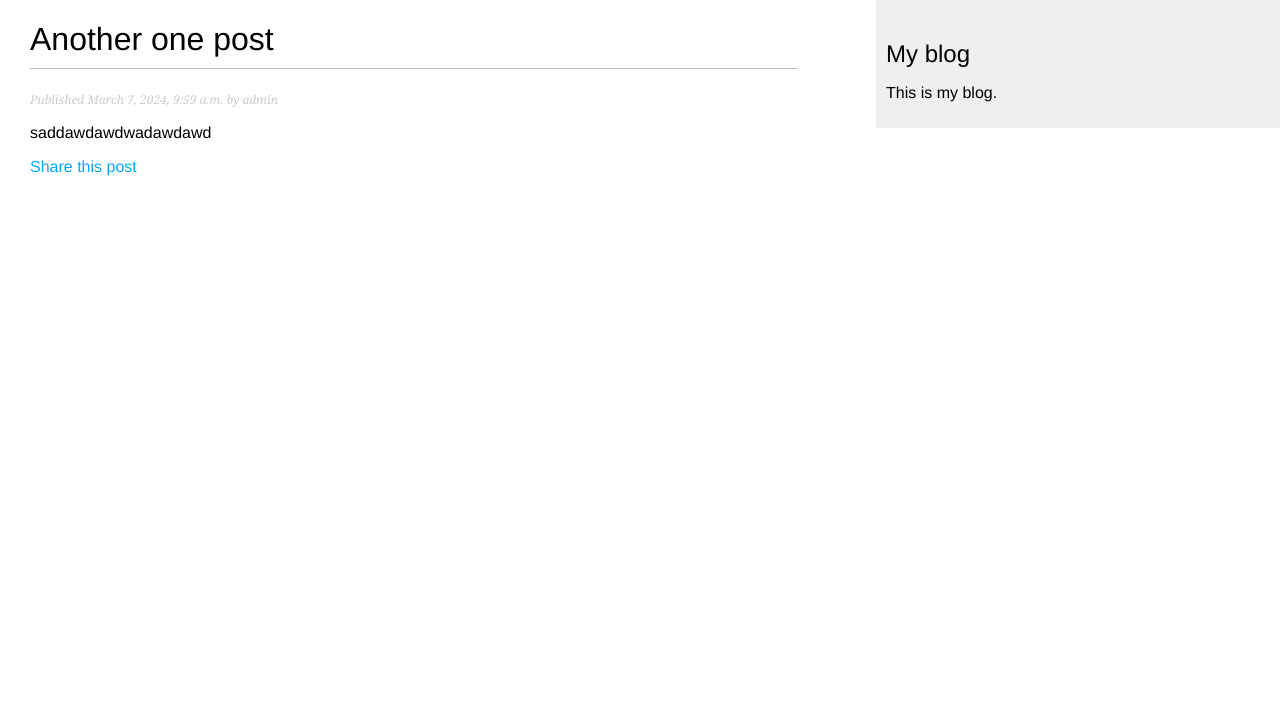
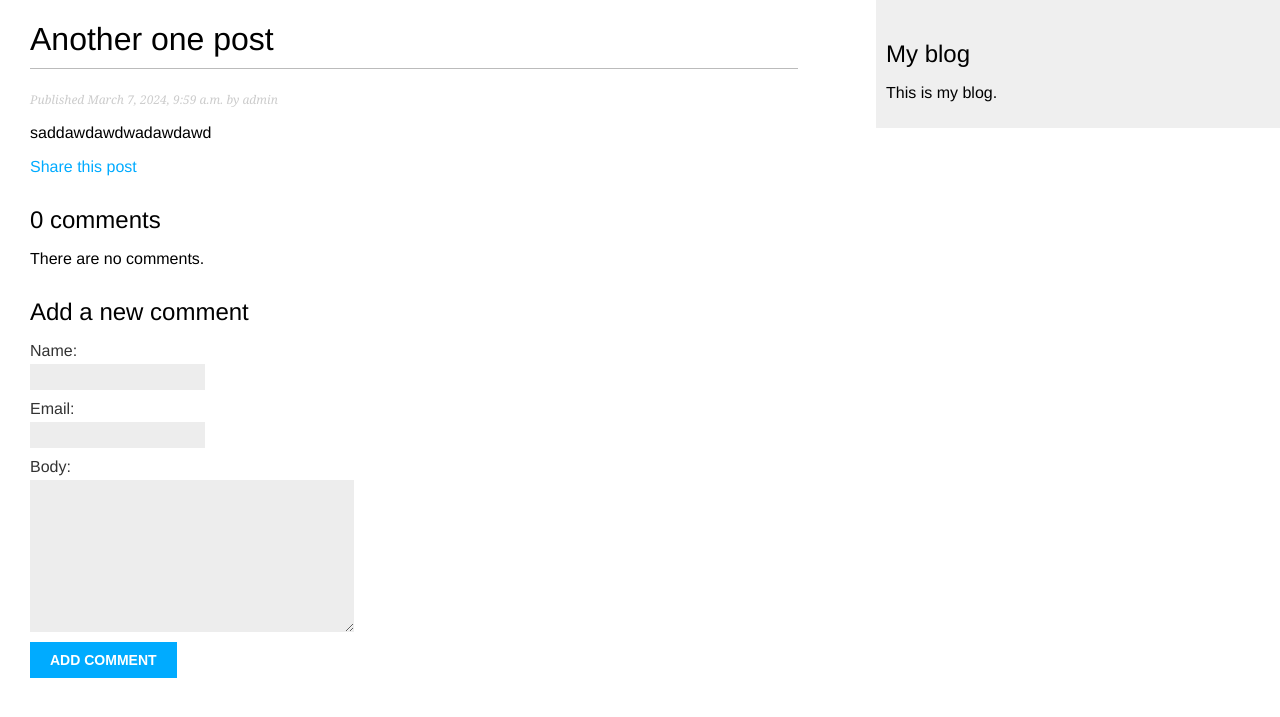
Before and after one commit to Munoto/Blog_Project, a Django app: a page that uses mysite/blog/templates/blog/post/detail.html in a window 1280 px wide. Shown: the top 717 px of the page. Run offline with Django 4.2, Linux system fonts and the light colour scheme; data comes from the database, SQL or seed files in the repository; both versions use the stored data as it was after the commit.

Commit message:
Added comment functionality

```diff
--- a/mysite/blog/templates/blog/post/detail.html
+++ b/mysite/blog/templates/blog/post/detail.html
@@ -12,4 +12,21 @@
     Share this post
    </a>
   </p>
- {% endblock %}
+{% with comments.count as total_comments %}
+<h2>
+ {{ total_comments }} comment{{ total_comments|pluralize }}
+</h2>
+{% endwith %}
+{% for comment in comments %}
+<div class="comment">
+ <p class="info">
+  Comment {{ forloop.counter }} by {{ comment.name }}
+  {{ comment.created }}
+ </p>
+ {{ comment.body|linebreaks }}
+</div>
+{% empty %}
+<p>There are no comments.</p>
+{% endfor %}
+{% include "blog/post/includes/comment_form.html" %}
+{% endblock %}
--- a/mysite/blog/templates/blog/post/includes/comment_form.html
+++ b/mysite/blog/templates/blog/post/includes/comment_form.html
@@ -1,4 +1,4 @@
-<h2>Add a new comment</h2>
+ <h2>Add a new comment</h2>
  <form action="{% url "blog:post_comment" post.id %}" method="post">
   {{ form.as_p }}
   {% csrf_token %}
--- a/mysite/blog/views.py
+++ b/mysite/blog/views.py
@@ -10,7 +10,11 @@ from django.views.decorators.http import require_POST
 def post_detail(request, year, month, day, post):
     post = get_object_or_404(Post, status=Post.Status.PUBLISHED, slug=post,
                              publish__year=year, publish__month=month, publish__day=day)
-    return render(request, 'blog/post/detail.html', {'post': post})
+    # список активных комментариев к посту
+    comments = post.comments.filter(active=True)
+    # форма для комментирования пользователя
+    form = CommentForm()
+    return render(request, 'blog/post/detail.html', {'post': post, 'comments': comments, 'form': form})
 
 
 def post_list(request):
```
Also changed, not shown: mysite/db.sqlite3.
